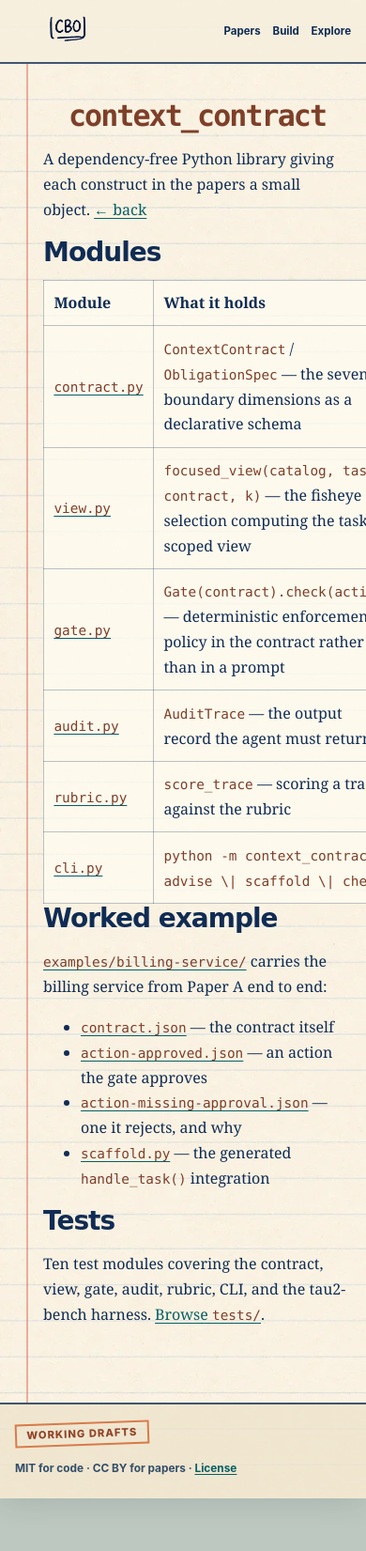
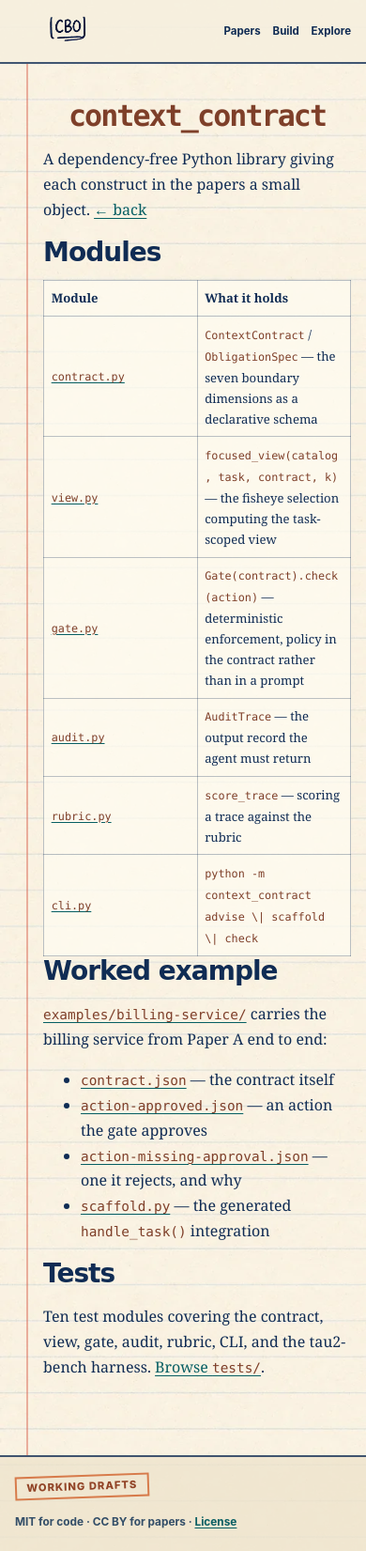
Before and after one commit to fsmalkin/context-boundary-optimization-site, a Jekyll site: the page built from library/index.md, in a window 390 px wide. Shown: the whole page at 94% size. Built offline with Jekyll 4.4.1, drawn with Linux system fonts in a browser that asks for light colours.

Commit message:
fix: preserve mobile Build tables

```diff
--- a/assets/css/style.scss
+++ b/assets/css/style.scss
@@ -777,6 +777,17 @@ blockquote {
     flex-direction: column;
   }
 
+  table {
+    table-layout: fixed;
+    font-size: 0.82rem;
+  }
+
+  th,
+  td {
+    padding: 0.48rem;
+    overflow-wrap: anywhere;
+  }
+
   .site-footer {
     align-items: flex-start;
     flex-direction: column;
```
Also changed, not shown: design-qa.md (+4 -0 lines), .claude/design-qa/table-fix-billing-mobile.png (added), .claude/design-qa/table-fix-mobile.md (added), .claude/design-qa/table-fix-tests-mobile.png (added), .claude/reviews/independent-review-2bbd437.md (added), .claude/reviews/independent-review-routing.md (added), .claude/reviews/table-fix-review.md (added), .claude/sprint-scope.json.
